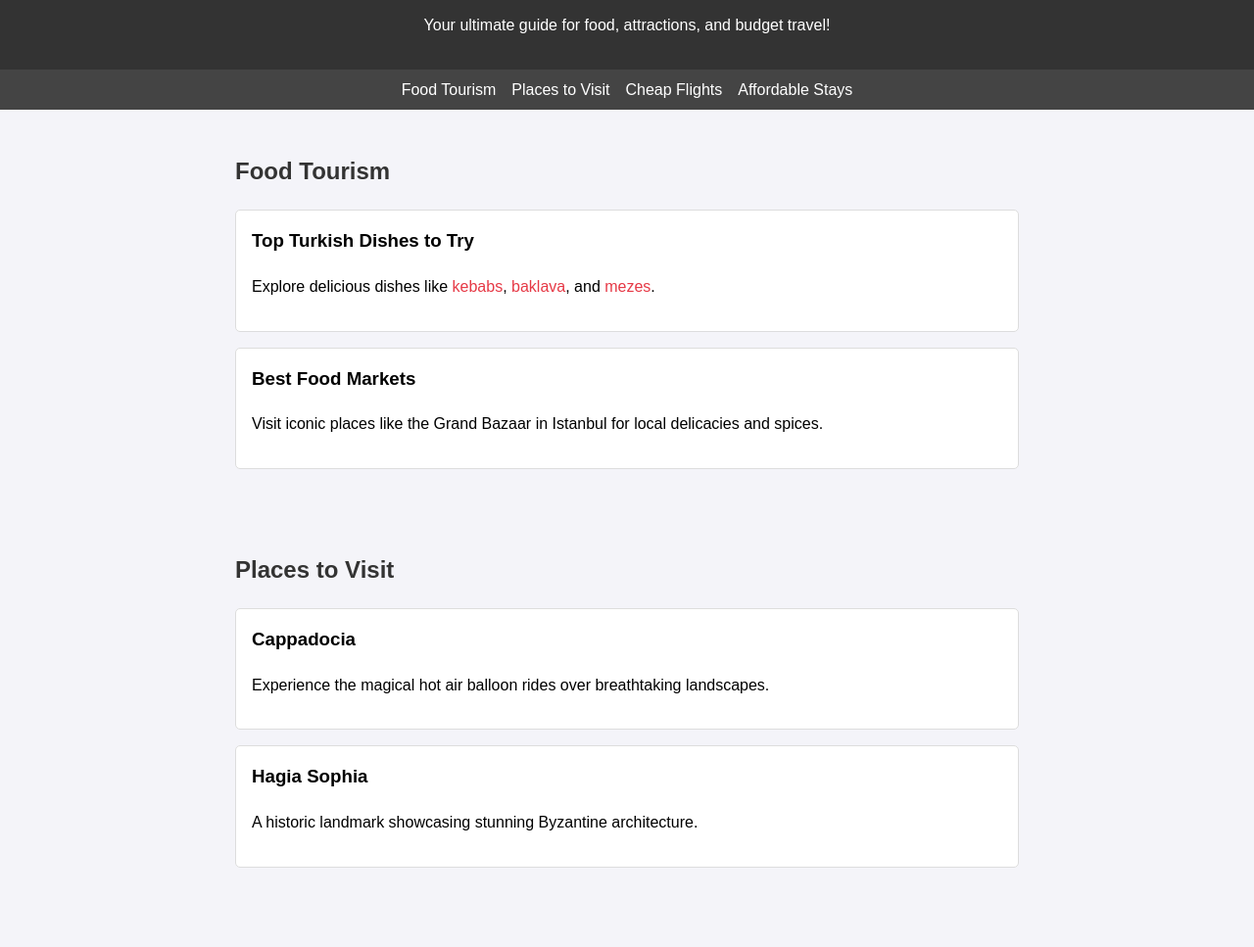
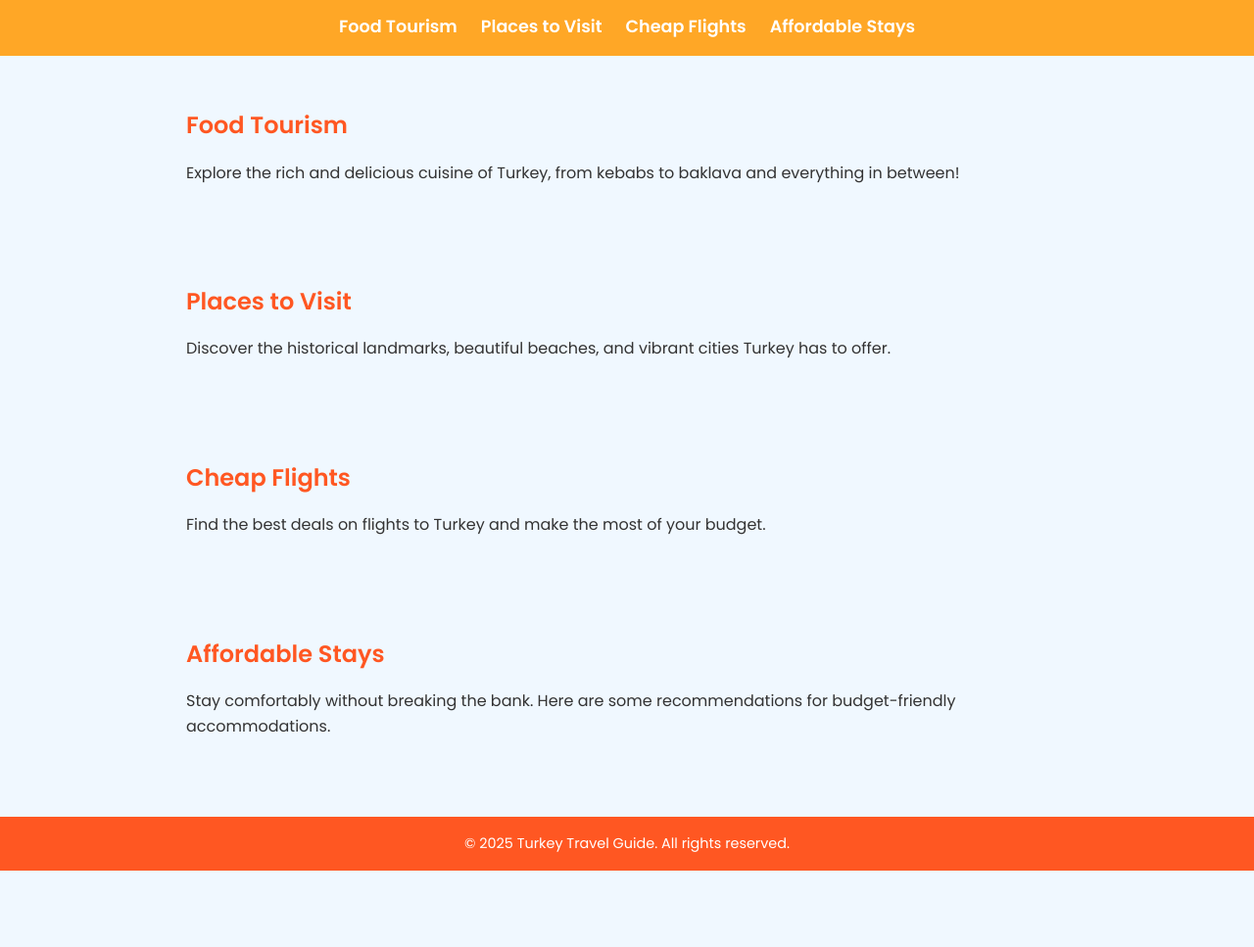
Before and after one commit to Pedrolfelix/RuntoIstanbul.github.io, a plain HTML site: page index.html in a window 1280 px wide. Shown: the part 97-1064 px from the top of the page at 98% size. After the commit the page ends 986 px from the top, so only its background shows below. Drawn offline with Linux system fonts and the light colour scheme.

Commit message:
Update index.html

```diff
--- a/index.html
+++ b/index.html
@@ -6,123 +6,92 @@
     <title>Travel Guide to Turkey</title>
     <style>
         body {
-            font-family: Arial, sans-serif;
+            font-family: 'Poppins', sans-serif;
             line-height: 1.6;
             margin: 0;
             padding: 0;
-            background-color: #f4f4f9;
+            background-color: #f0f8ff;
+            color: #333;
         }
         header {
-            background: #333;
+            background: #ff5722;
             color: #fff;
-            padding: 1rem 0;
+            padding: 1.5rem 0;
             text-align: center;
+            font-size: 1.8rem;
         }
         nav {
-            background: #444;
+            background: #ffa726;
             color: #fff;
             display: flex;
             justify-content: center;
-            gap: 1rem;
-            padding: 0.5rem 0;
+            gap: 1.5rem;
+            padding: 1rem 0;
         }
         nav a {
             color: #fff;
             text-decoration: none;
+            font-weight: bold;
+            font-size: 1.1rem;
+        }
+        nav a:hover {
+            text-decoration: underline;
         }
         section {
-            padding: 1.5rem;
+            padding: 2rem;
             margin: auto;
-            max-width: 800px;
+            max-width: 900px;
         }
         section h2 {
-            color: #333;
+            color: #ff5722;
+            margin-bottom: 1rem;
         }
         footer {
             text-align: center;
             padding: 1rem 0;
-            background: #333;
+            background: #ff5722;
             color: #fff;
             margin-top: 2rem;
+            font-size: 0.9rem;
         }
-        .highlight {
-            color: #e63946;
+        a {
+            color: #ff5722;
+            text-decoration: none;
         }
-        .card {
-            border: 1px solid #ddd;
-            border-radius: 5px;
-            padding: 1rem;
-            margin-bottom: 1rem;
-            background: #fff;
-        }
-        .card h3 {
-            margin-top: 0;
+        a:hover {
+            text-decoration: underline;
         }
     </style>
+    <link href="https://fonts.googleapis.com/css2?family=Poppins:wght@300;400;600&display=swap" rel="stylesheet">
 </head>
 <body>
     <header>
-        <h1>Travel Guide to Turkey</h1>
-        <p>Your ultimate guide for food, attractions, and budget travel!</p>
+        Welcome to Your Turkey Travel Guide
     </header>
-
     <nav>
         <a href="#food">Food Tourism</a>
         <a href="#places">Places to Visit</a>
         <a href="#flights">Cheap Flights</a>
         <a href="#stay">Affordable Stays</a>
     </nav>
-
     <section id="food">
         <h2>Food Tourism</h2>
-        <div class="card">
-            <h3>Top Turkish Dishes to Try</h3>
-            <p>Explore delicious dishes like <span class="highlight">kebabs</span>, <span class="highlight">baklava</span>, and <span class="highlight">mezes</span>.</p>
-        </div>
-        <div class="card">
-            <h3>Best Food Markets</h3>
-            <p>Visit iconic places like the Grand Bazaar in Istanbul for local delicacies and spices.</p>
-        </div>
+        <p>Explore the rich and delicious cuisine of Turkey, from kebabs to baklava and everything in between!</p>
     </section>
-
     <section id="places">
         <h2>Places to Visit</h2>
-        <div class="card">
-            <h3>Cappadocia</h3>
-            <p>Experience the magical hot air balloon rides over breathtaking landscapes.</p>
-        </div>
-        <div class="card">
-            <h3>Hagia Sophia</h3>
-            <p>A historic landmark showcasing stunning Byzantine architecture.</p>
-        </div>
+        <p>Discover the historical landmarks, beautiful beaches, and vibrant cities Turkey has to offer.</p>
     </section>
-
     <section id="flights">
-        <h2>Finding Cheap Flights</h2>
-        <div class="card">
-            <h3>Search Smart</h3>
-            <p>Use tools like <span class="highlight">Skyscanner</span> or <span class="highlight">Google Flights</span> to find the best deals.</p>
-        </div>
-        <div class="card">
-            <h3>Travel Off-Season</h3>
-            <p>Book during off-peak months to save money on airfare.</p>
-        </div>
+        <h2>Cheap Flights</h2>
+        <p>Find the best deals on flights to Turkey and make the most of your budget.</p>
     </section>
-
     <section id="stay">
         <h2>Affordable Stays</h2>
-        <div class="card">
-            <h3>Budget Hostels</h3>
-            <p>Stay at affordable and cozy hostels in Istanbul and beyond.</p>
-        </div>
-        <div class="card">
-            <h3>Local Guesthouses</h3>
-            <p>Experience Turkish hospitality by staying in local guesthouses.</p>
-        </div>
+        <p>Stay comfortably without breaking the bank. Here are some recommendations for budget-friendly accommodations.</p>
     </section>
-
     <footer>
-        <p>&copy; 2025 Travel Guide to Turkey. All Rights Reserved.</p>
+        &copy; 2025 Turkey Travel Guide. All rights reserved.
     </footer>
 </body>
 </html>
```
